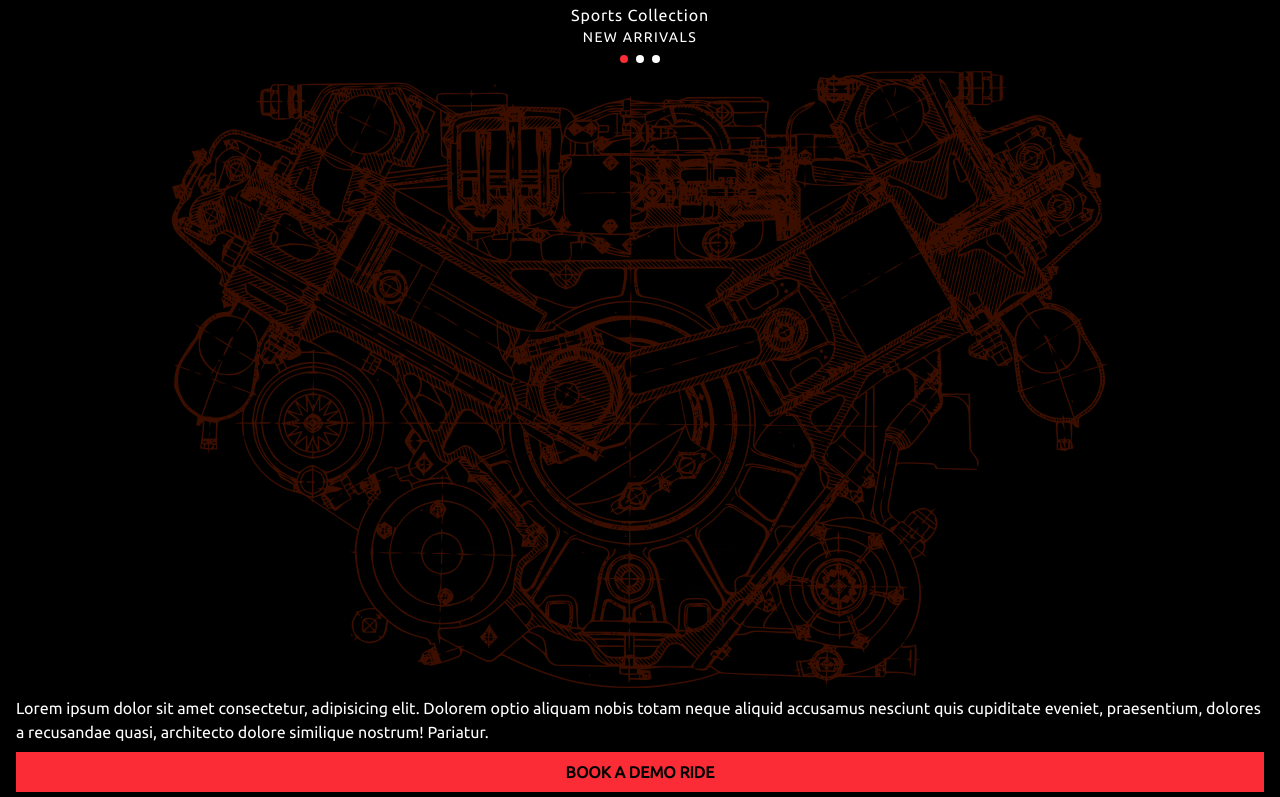
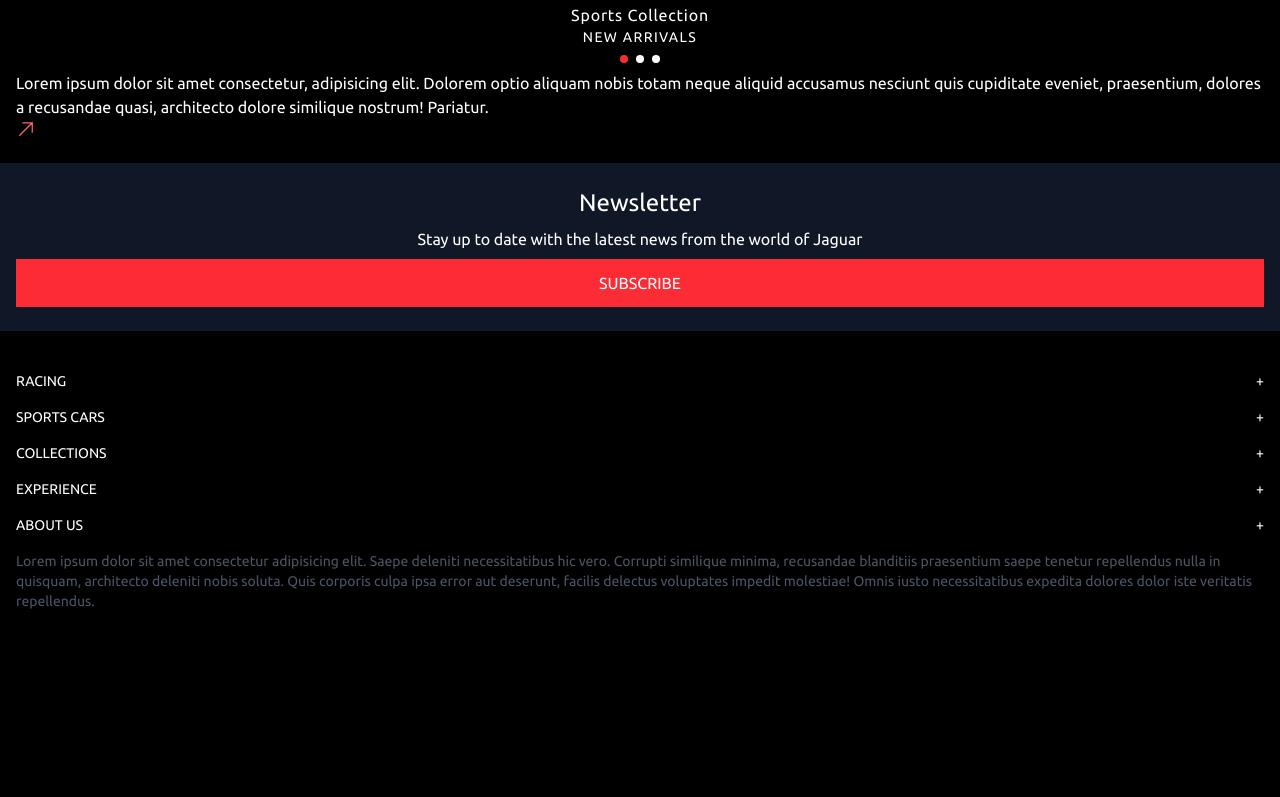
Before and after one commit to pacheko-ke/jaguar-motors, a React (Vite) app: page / in a window 1280 px wide. Shown: the part 783-1580 px from the top of the page. After the commit the page ends 1394 px from the top, so only its background shows below. Built offline with nearby package versions, Linux system fonts and the light colour scheme.

Commit message:
add spec section

```diff
--- a/src/components/Spec.jsx
+++ b/src/components/Spec.jsx
@@ -2,11 +2,15 @@ import React from 'react'
 import Engine from "../assets/engine.png"
 
 export default function () {
-  return (
-    <div className='flex flex-col items-center text-white px-4 mt-2 gap-2'>
-        <img src={Engine} alt="enginwimage" className='size-3/4'/>
-        <p>Lorem ipsum dolor sit amet consectetur, adipisicing elit. Dolorem optio aliquam nobis totam neque aliquid accusamus nesciunt quis cupiditate eveniet, praesentium, dolores a recusandae quasi, architecto dolore similique nostrum! Pariatur.</p>
-        <button className='bg-red-500 w-full py-2 text-black font-bold'>BOOK A DEMO RIDE</button>
-    </div>
-  )
+    return (
+        <div className='flex flex-col items-center text-white px-4 mt-2 gap-2'>
+            {/* <img src={Engine} alt="enginwimage" className='absolute'/> */}
+            <p className=''>Lorem ipsum dolor sit amet consectetur, adipisicing elit. Dolorem optio aliquam nobis totam neque aliquid accusamus nesciunt quis cupiditate eveniet, praesentium, dolores a recusandae quasi, architecto dolore similique nostrum! Pariatur.
+                <svg xmlns="http://www.w3.org/2000/svg" fill="none" viewBox="0 0 24 24" strokeWidth={1.5} stroke="currentColor" className="size-5 text-red-400">
+                    <path strokeLinecap="round" strokeLinejoin="round" d="m4.5 19.5 15-15m0 0H8.25m11.25 0v11.25" />
+                </svg>
+            </p>
+
+        </div>
+    )
 }
```
